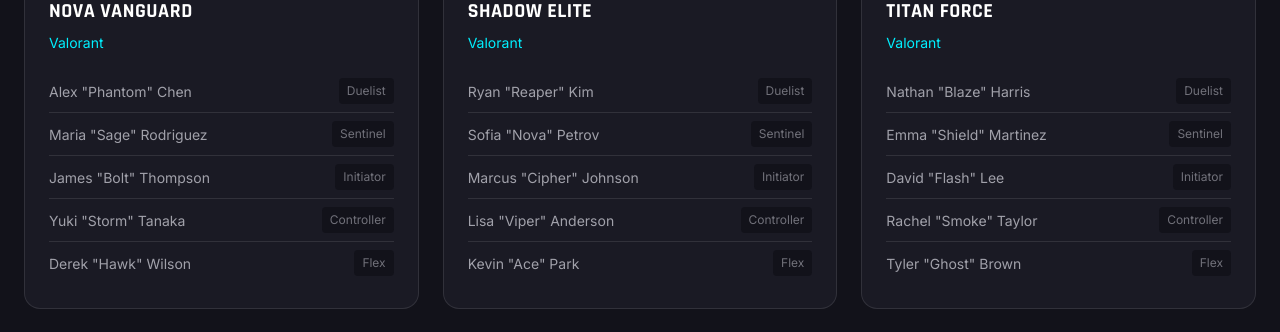
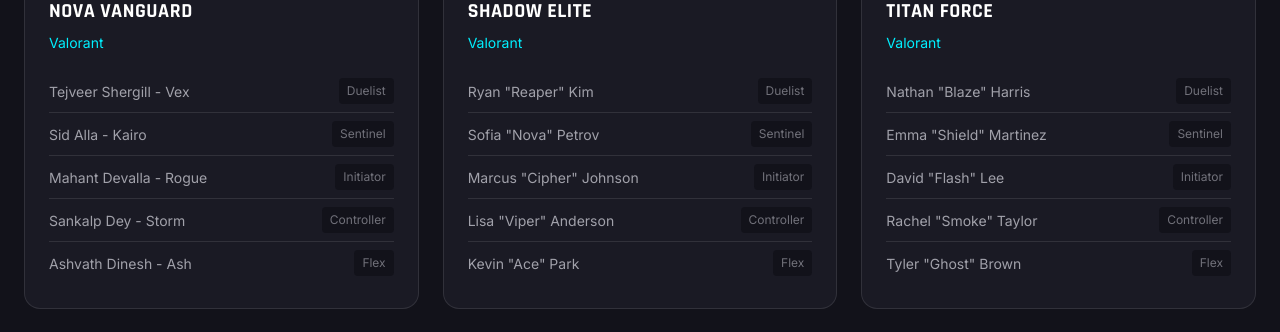
Before and after one commit to vis772/necs-2026-bpa-project, a plain HTML site: page website/index.html in a window 1280 px wide. Shown: the part 1345-1677 px from the top of the page. Drawn offline with Linux system fonts and the light colour scheme.

Commit message:
new player names

```diff
--- a/website/index.html
+++ b/website/index.html
@@ -151,23 +151,23 @@
           <p class="team-game">Valorant</p>
           <ul class="team-roster">
             <li class="team-roster-item">
-              Alex "Phantom" Chen
+              Tejveer Shergill - Vex
               <span class="roster-role">Duelist</span>
             </li>
             <li class="team-roster-item">
-              Maria "Sage" Rodriguez
+              Sid Alla - Kairo
               <span class="roster-role">Sentinel</span>
             </li>
             <li class="team-roster-item">
-              James "Bolt" Thompson
+              Mahant Devalla - Rogue
               <span class="roster-role">Initiator</span>
             </li>
             <li class="team-roster-item">
-              Yuki "Storm" Tanaka
+              Sankalp Dey - Storm
               <span class="roster-role">Controller</span>
             </li>
             <li class="team-roster-item">
-              Derek "Hawk" Wilson
+              Ashvath Dinesh - Ash
               <span class="roster-role">Flex</span>
             </li>
           </ul>
```
